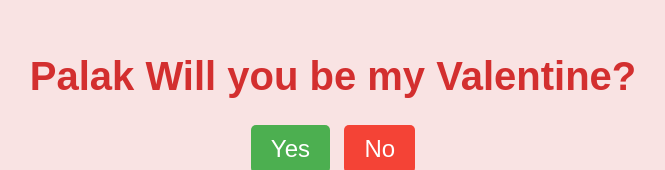
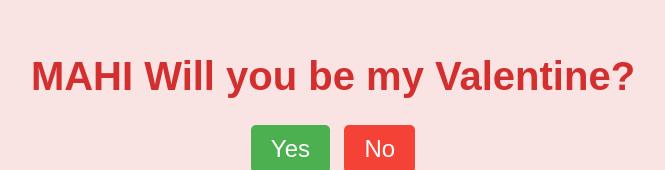
Before and after one commit to primekris/valentine, a plain HTML site: page index.html in a window 1280 px wide. Shown: the part 138-308 px from the top of the page, without its empty margins (307-972 px from the left). Drawn offline with Linux system fonts and the light colour scheme.

Commit message:
Update index.html

```diff
--- a/index.html
+++ b/index.html
@@ -3,12 +3,12 @@
 <head>
     <meta charset="UTF-8">
     <meta name="viewport" content="width=device-width, initial-scale=1.0">
-    <title>Palak Will You Be My Valentine?</title>
+    <title>MAHI Will You Be My Valentine?</title>
     <link rel="stylesheet" href="styles.css">
 </head>
 <body>
     <div class="container">
-        <h1> Palak Will you be my Valentine?</h1>
+        <h1> MAHI Will you be my Valentine?</h1>
         <div class="buttons">
             <button class="yes-button" onclick="handleYesClick()">Yes</button>
             <button class="no-button" onclick="handleNoClick()">No</button>
```
